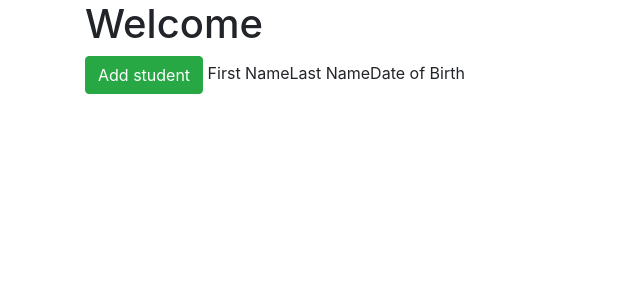
After one commit to francesjgonzales/proj3, a Flask app: page /students in a window 1280 px wide. The commit adds this page. Shown: the top 300 px of the page, without its empty margins (0-640 px from the left). Run offline with Flask 2, Linux system fonts and the light colour scheme; data that the repository does not hold is empty; some libraries are stand-ins or nearby versions.

Commit message:
added Create and Read for student and teacher

```diff
--- a/app.py
+++ b/app.py
@@ -1,26 +1,61 @@
-from flask import Flask, render_template, request, redirect, url_for, flash
-from bson.objectid import ObjectId
+from flask import Flask, render_template, request, redirect, url_for
 from dotenv import load_dotenv
 import os
 import pymongo
+
 
 load_dotenv()
 
 
 MONGO_URL = os.environ.get('MONGO_URL')
-DB_NAME = "student_attendance"
+DB_NAME = "student_tracker"
+
 
 client = pymongo.MongoClient(MONGO_URL)
-db = client['student_attendance']
+db = client['student_tracker']
 
 
 app = Flask(__name__)
 app.secret_key = os.environ.get('SECRET_KEY')
 
 
-@app.route('/')
-def home():
-    return render_template('home.template.html')
+# READ
+
+@app.route('/students')
+def show_students():
+    all_students = db.students.find()
+    return render_template('all_students.template.html',
+                           all_students=all_students)
+
+
+@app.route('/teachers')
+def show_teachers():
+    all_teachers = db.teachers.find()
+    print(all_teachers)
+    return render_template('teachers.template.html')
+
+
+# CREATE
+
+@app.route('/students/create')
+def show_create_student():
+    return render_template('create_student.template.html')
+
+
+@app.route('/students/create', methods=["POST"])
+def process_create_animal():
+    first_name = request.form.get("first_name")
+    last_name = request.form.get("last_name")
+    date_of_birth = int(request.form.get("date_of_birth"))
+
+    new_record = {
+        "first_name": first_name,
+        "last_name": last_name,
+        "date_of_birth": date_of_birth
+    }
+
+    db.students.insert_one(new_record)
+    return redirect(url_for('show_students'))
 
 
 # "magic code" -- boilerplate
--- /dev/null
+++ b/static/css/style.css
@@ -0,0 +1,18 @@
+@import url('https://fonts.googleapis.com/css2?family=Nunito:ital,wght@0,400;1,700&display=swap');
+
+* {
+    margin: 0;
+    padding: 0;
+    box-sizing: border-box;
+  }
+
+@media (max-width: 375px) {
+    * {
+    font-size: medium;
+    box-sizing: border-box;
+    }
+  }
+
+.container {
+    margin: auto;
+}
--- /dev/null
+++ b/templates/all_students.template.html
@@ -0,0 +1,21 @@
+{% extends 'home.template.html' %}
+{% block content %}
+<a href="{{ url_for('show_create_student') }}" class="btn btn-success"> Add student</a>
+<table class="table">
+    <thead>
+        <tr>First Name</tr>
+
+        <tr>Last Name</tr>
+
+        <tr>Date of Birth</tr>
+
+    {% for each_student in all_students %}
+    <tr>
+        <td>{{each_student.first_name}}</td>
+        <td>{{each_student.last_name}}</td>
+        <td>{{each_student.date_of_birth}}</td>
+    </tr>
+    {%endfor%}
+    </thead>
+</table>
+{% endblock %}
--- a/templates/home.template.html
+++ b/templates/home.template.html
@@ -1,11 +1,21 @@
 <!DOCTYPE html>
 <html lang="en">
+
 <head>
-    <meta charset="UTF-8">
-    <meta name="viewport" content="width=device-width, initial-scale=1.0">
-    <title>Document</title>
+	<meta charset="UTF-8">
+	<meta name="viewport" content="width=device-width, initial-scale=1.0">
+	<link rel="stylesheet" href="https://maxcdn.bootstrapcdn.com/bootstrap/4.0.0/css/bootstrap.min.css"
+		integrity="sha384-Gn5384xqQ1aoWXA+058RXPxPg6fy4IWvTNh0E263XmFcJlSAwiGgFAW/dAiS6JXm" crossorigin="anonymous">
+	<link rel="stylesheet" href="style.css" type="text/css">
+	<title>SAT</title>
 </head>
+
 <body>
-    <h1>Welcome</h1>
+   	<div class="container">
+	<h1>Welcome</h1>
+		{%block content %} {%endblock%}
+	</div>
+
 </body>
+
 </html>
```
Also changed, not shown: templates/create_student.template.html (added, +21 -0 lines), README.md, templates/teachers.template.html (renamed from templates/students.template.html), 1 other file.
